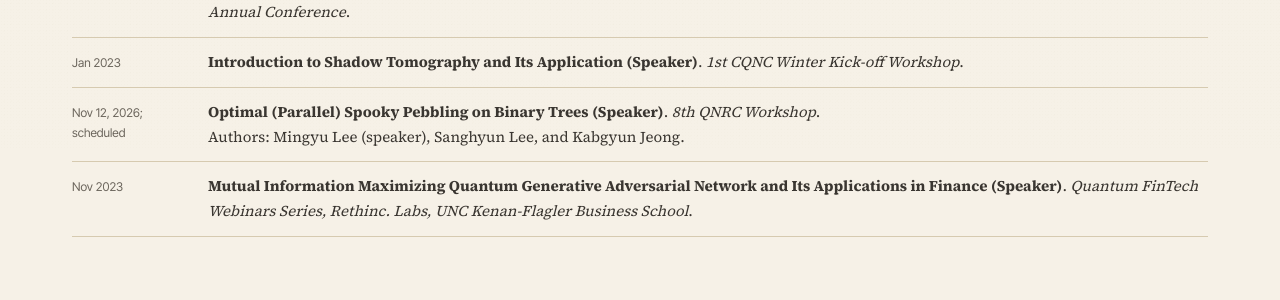
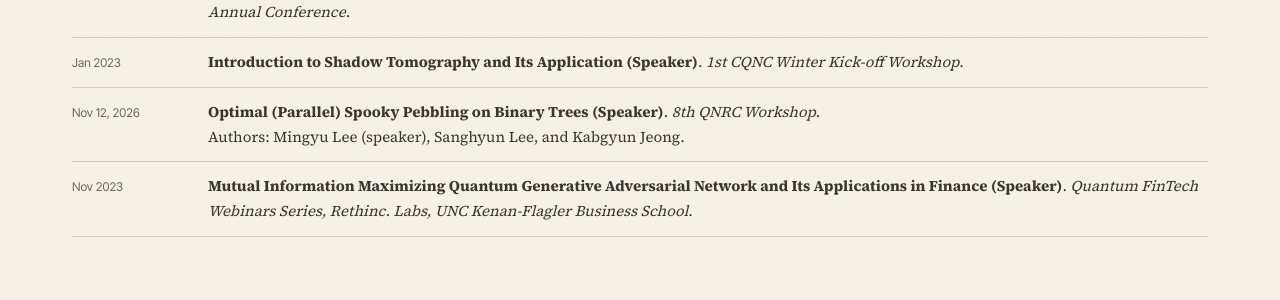
Before and after one commit to red1108/red1108.github.io, a Jekyll site: the page built from _pages/research.md, in a window 1280 px wide. Shown: the part 751-1051 px from the top of the page. Built offline with Jekyll 4.4.1, drawn with Linux system fonts in a browser that asks for light colours.

Commit message:
Update completed QNRC talk and public CV

```diff
--- a/_data/cv.yml
+++ b/_data/cv.yml
@@ -146,7 +146,7 @@ sections:
     items:
       - institution: 8th QNRC Workshop
         role: Optimal (Parallel) Spooky Pebbling on Binary Trees (Speaker)
-        period: Nov 12, 2026; scheduled
+        period: Nov 12, 2026
         location: Hotel Inter-Burgo Daegu, Daegu, Korea
         details:
           - "Authors: Mingyu Lee (speaker), Sanghyun Lee, and Kabgyun Jeong."
```
Also changed, not shown: 1 other file.
